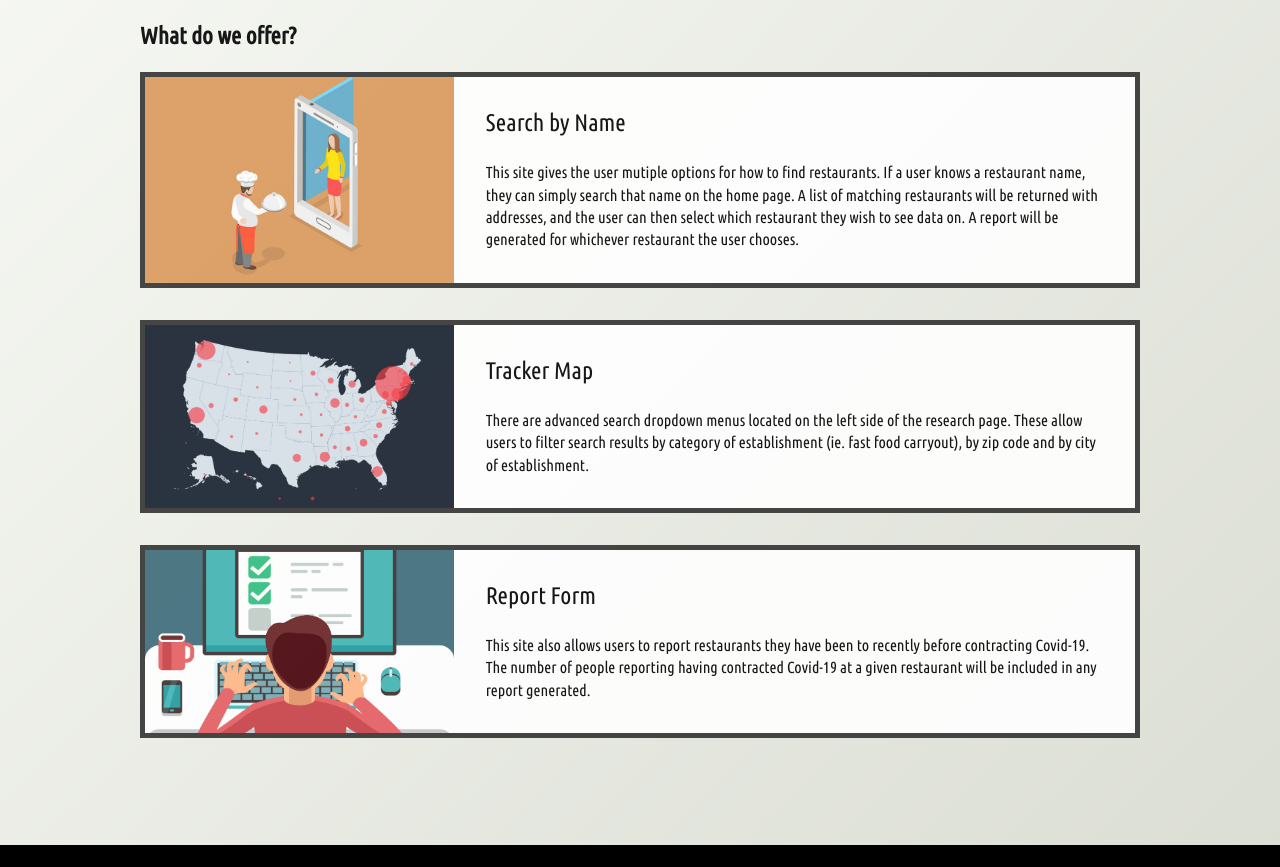
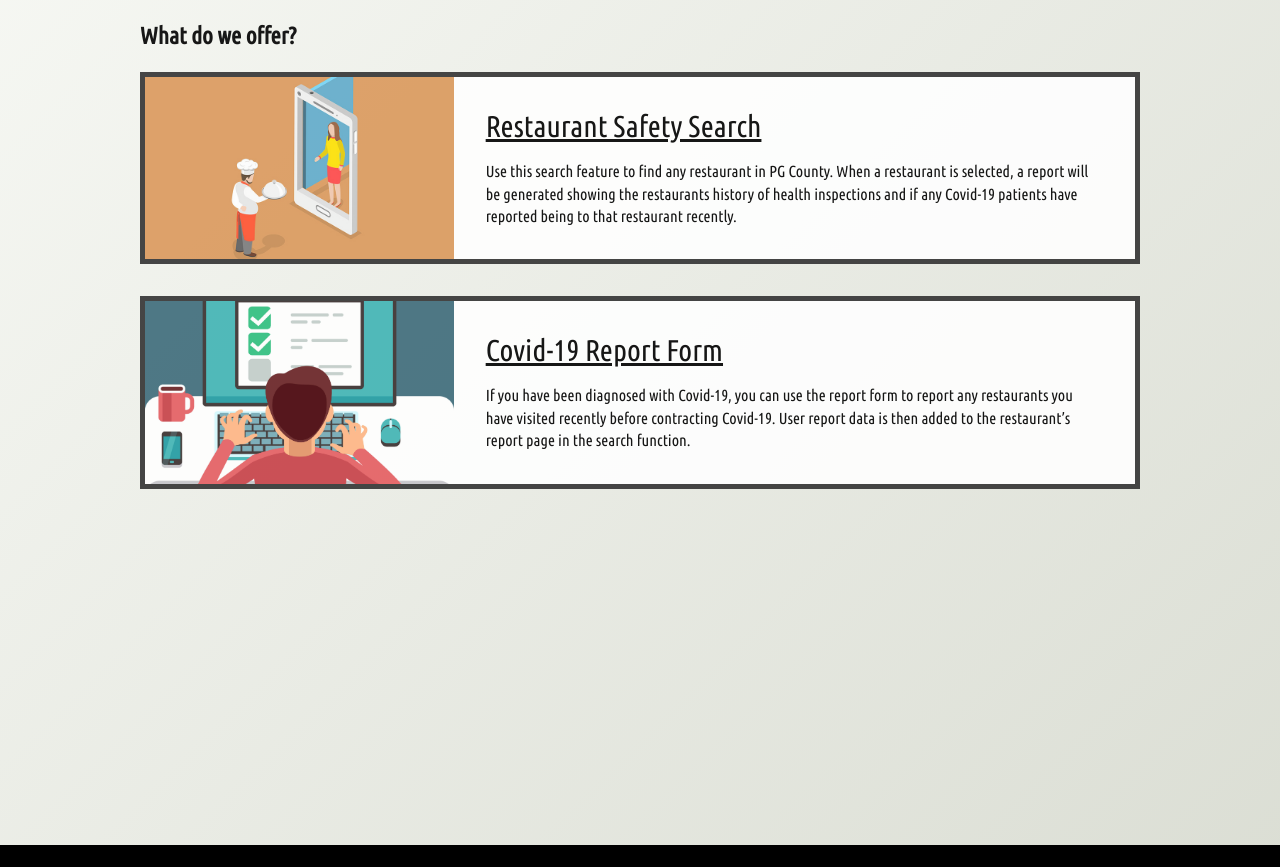
Before and after one commit to tvo1026/eatsafefood, a website: page public/index.html in a window 1280 px wide. Shown: the part 722-1589 px from the top of the page. Drawn offline with nearby package versions, Linux system fonts and the light colour scheme.

Commit message:
Minor text fixes etx

```diff
--- a/public/css/style.css
+++ b/public/css/style.css
@@ -106,6 +106,11 @@ nav a:hover {
   margin-bottom: 2rem;
 }
 
+.item a {
+  font-size: 30px;
+  color: #000000;
+}
+
 .item div:first-child {
   flex: 1;
   background-size: cover;
--- a/public/index.html
+++ b/public/index.html
@@ -44,22 +44,23 @@
                     <figure class="item">
                         <div></div>
                         <div>
-                            <h3>Search by Name</h3>
-                            <p>This site gives the user mutiple options for how to find restaurants. If a user knows a restaurant name, they can simply search that name on the home page. A list of matching restaurants will be returned with addresses, and the user can then select which restaurant they wish to see data on. A report will be generated for whichever restaurant the user chooses.</p>
+                            <a href = search.html>Restaurant Safety Search</a>
+
+                            <p>Use this search feature to find any restaurant in PG County. When a restaurant is selected, a report will be generated showing the restaurants history of health inspections and if any Covid-19 patients have reported being to that restaurant recently.</p>
                         </div>
                     </figure>
-                    <figure class="item">
+                    <!-- <figure class="item">
                         <div></div>
                         <div>
                             <h3>Tracker Map</h3>
                             <p>There are advanced search dropdown menus located on the left side of the research page. These allow users to filter search results by category of establishment (ie. fast food carryout), by zip code and by city of establishment.</p>
                         </div>
-                    </figure>
+                    </figure>-->
                     <figure class="item">
                         <div></div>
                         <div>
-                            <h3>Report Form</h3>
-                            <p>This site also allows users to report restaurants they have been to recently before contracting Covid-19. The number of people reporting having contracted Covid-19 at a given restaurant will be included in any report generated.</p>
+                            <a href = form.html>Covid-19 Report Form</a>
+                            <p>If you have been diagnosed with Covid-19, you can use the report form to report any restaurants you have visited recently before contracting Covid-19. User report data is then added to the restaurant’s report page in the search function.</p>
                         </div>
                     </figure>
                 </div>
```
Also changed, not shown: public/js/report.js (+4 -4 lines), public/search.html (+1 -1 lines).
